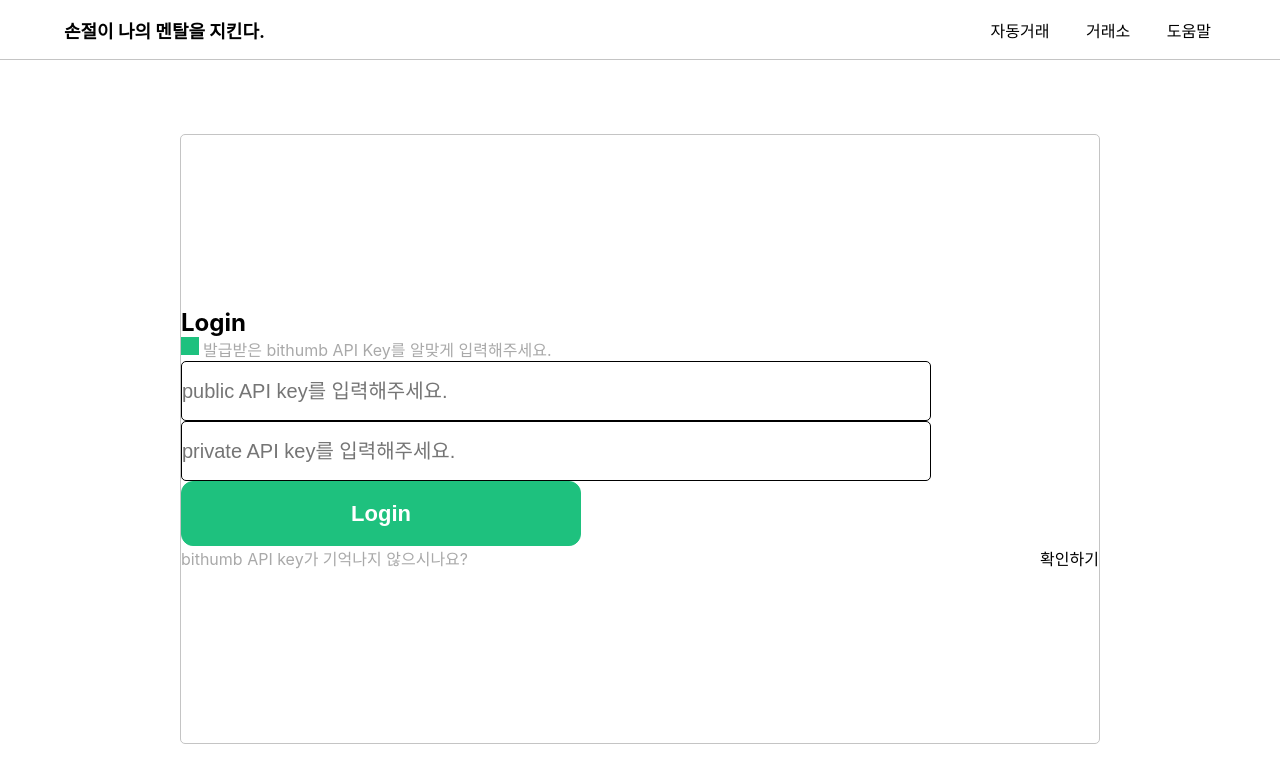
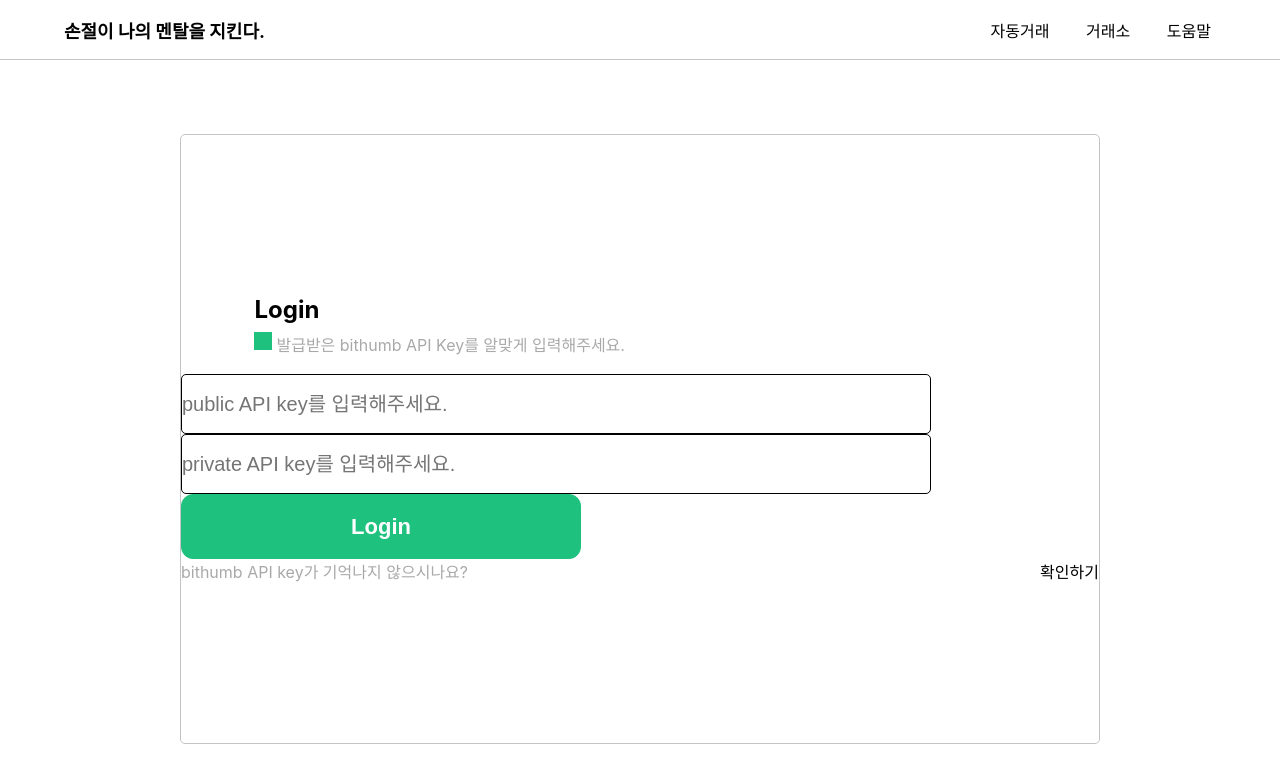
Before and after one commit to jiminAn/Coin_Auto_Trading, a React (Create React App) app in the folder front-end/: page / in a window 1280 px wide. Shown: the top 782 px of the page. Built offline with nearby package versions, Linux system fonts and the light colour scheme.

Commit message:
style: add padding in LoginInfo

```diff
--- a/front-end/src/Components/LoginPage/LoginInfo.css
+++ b/front-end/src/Components/LoginPage/LoginInfo.css
@@ -3,12 +3,14 @@
     flex-direction: column;
     align-items: flex-start;
     width: 100%;
+    padding: 0 8% 2% 8%;
 }
 
 .loginTitle {
     font-size: 24px;
     font-weight: bold;
     text-align: center;
+    padding-bottom: 1%;
 }
 
 .loginExplanation {
```
